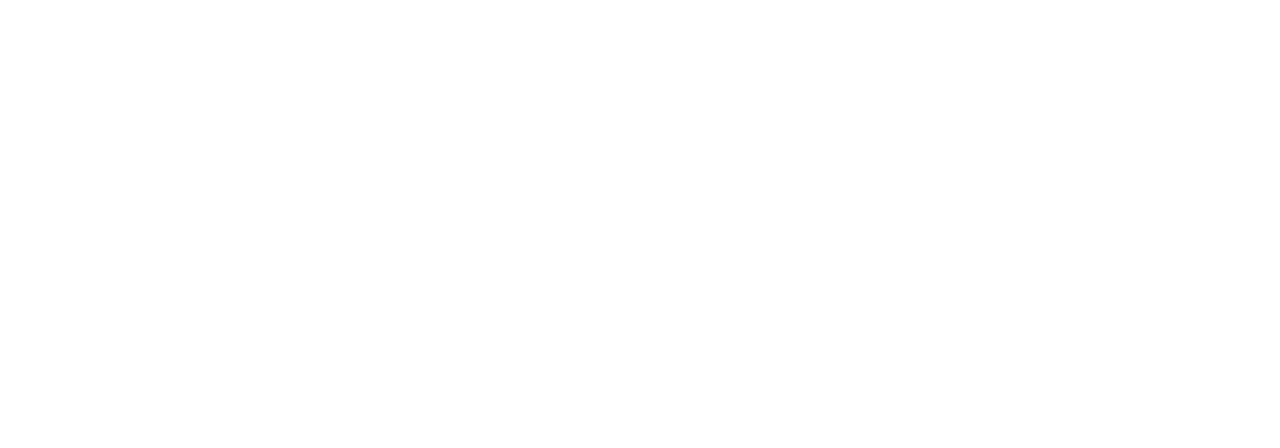
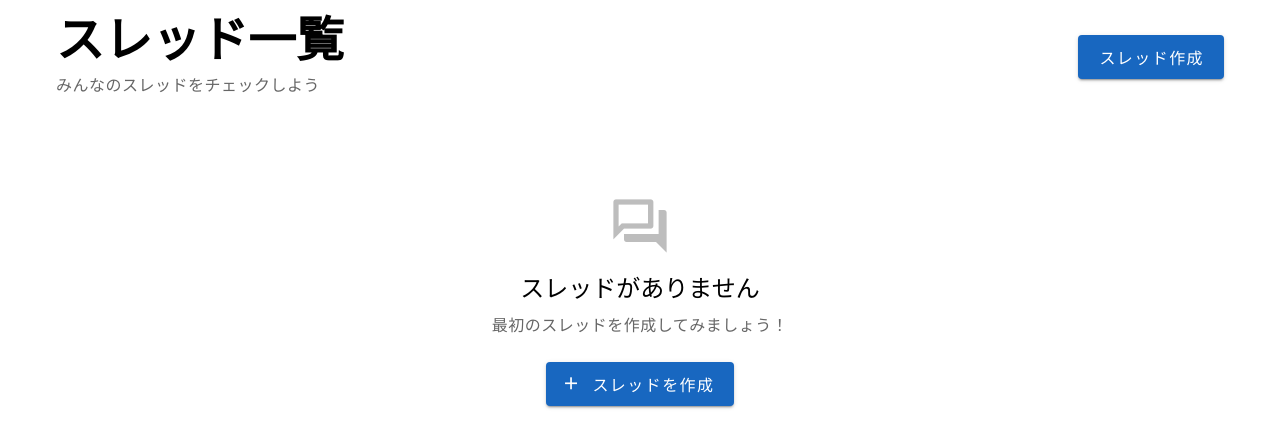
Before and after one commit to nakajima-sh-cnctor/nuxt4-firebase-chat, a Nuxt app: page /thread in a window 1280 px wide. Shown: the top 448 px of the page. Built offline with nearby package versions, Linux system fonts and the light colour scheme.

Commit message:
スレッド一覧ページを新規作成し、表示機能を実装

```diff
--- /dev/null
+++ b/app/pages/thread/index.vue
@@ -0,0 +1,135 @@
+<script setup lang="ts">
+const { getThreads } = useThreadStore()
+const { loading, threads } = toRefs(useThreadStore())
+const { formatRelativeTime } = useDateFormat()
+
+// ページ読み込み時にスレッド一覧を取得
+onMounted(async () => {
+  await getThreads()
+})
+
+// スレッド詳細ページに遷移
+const goToThread = (threadId: string) => {
+  navigateTo(`/thread/${threadId}`)
+}
+</script>
+
+<template>
+  <v-container>
+    <!-- ヘッダー -->
+    <v-row class="mb-6">
+      <v-col cols="12">
+        <div
+          class="d-flex flex-column flex-md-row align-start align-md-center justify-space-between gap-4"
+        >
+          <div class="flex-grow-1">
+            <h1 class="text-h4 text-md-h3 font-weight-bold mb-2">
+              スレッド一覧
+            </h1>
+            <p class="text-body-1 text-medium-emphasis">
+              みんなのスレッドをチェックしよう
+            </p>
+          </div>
+          <div class="flex-shrink-0">
+            <v-btn
+              color="primary"
+              size="large"
+              block
+              class="d-md-inline-block"
+              @click="navigateTo('/thread/create')"
+            >
+              スレッド作成
+            </v-btn>
+          </div>
+        </div>
+      </v-col>
+    </v-row>
+
+    <!-- ローディング状態 -->
+    <v-row v-if="loading">
+      <v-col cols="12">
+        <div class="text-center py-12">
+          <v-progress-circular color="primary" indeterminate size="64" />
+          <p class="text-body-1 mt-4">スレッドを読み込み中...</p>
+        </div>
+      </v-col>
+    </v-row>
+
+    <!-- スレッド一覧 -->
+    <v-row v-else-if="threads.length > 0">
+      <v-col v-for="thread in threads" :key="thread.id" cols="12" md="6" lg="4">
+        <v-card class="h-100 thread-card" hover @click="goToThread(thread.id)">
+          <v-card-title class="text-h6 pb-2">
+            {{ thread.title }}
+          </v-card-title>
+
+          <v-card-text class="pt-0">
+            <p class="text-body-2 text-medium-emphasis mb-4">
+              {{ thread.description }}
+            </p>
+
+            <div class="d-flex align-center justify-space-between">
+              <div class="d-flex align-center">
+                <v-avatar size="32" class="me-2">
+                  <v-icon>mdi-account</v-icon>
+                </v-avatar>
+                <span class="text-body-2">{{ thread.authorName }}</span>
+              </div>
+
+              <div class="text-caption text-medium-emphasis">
+                {{ formatRelativeTime(thread.createdAt) }}
+              </div>
+            </div>
+          </v-card-text>
+
+          <v-card-actions class="pt-0">
+            <v-spacer />
+            <v-btn
+              variant="text"
+              color="primary"
+              size="small"
+              prepend-icon="mdi-arrow-right"
+            >
+              詳細を見る
+            </v-btn>
+          </v-card-actions>
+        </v-card>
+      </v-col>
+    </v-row>
+
+    <!-- スレッドが存在しない場合 -->
+    <v-row v-else>
+      <v-col cols="12">
+        <div class="text-center py-12">
+          <v-icon size="64" color="grey-lighten-1" class="mb-4">
+            mdi-forum-outline
+          </v-icon>
+          <h3 class="text-h5 mb-2">スレッドがありません</h3>
+          <p class="text-body-1 text-medium-emphasis mb-6">
+            最初のスレッドを作成してみましょう！
+          </p>
+          <v-btn
+            color="primary"
+            size="large"
+            prepend-icon="mdi-plus"
+            @click="navigateTo('/thread/create')"
+          >
+            スレッドを作成
+          </v-btn>
+        </div>
+      </v-col>
+    </v-row>
+  </v-container>
+</template>
+
+<style scoped>
+.thread-card {
+  transition: transform 0.2s ease-in-out;
+  cursor: pointer;
+}
+
+.thread-card:hover {
+  transform: translateY(-2px);
+  box-shadow: 0 8px 25px rgba(0, 0, 0, 0.15);
+}
+</style>
```
